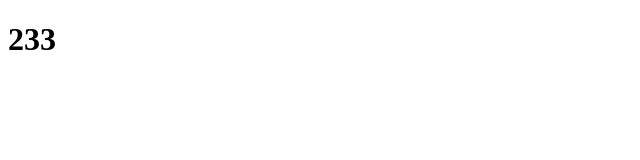
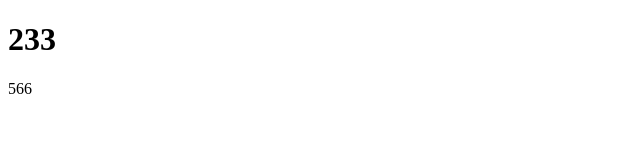
Before and after one commit to jason06286/gitText9, a plain HTML site: page index.html in a window 1280 px wide. Shown: the full height of the page, 0-640 px from the left. Drawn offline with Linux system fonts and the light colour scheme.

Commit message:
index add

```diff
--- a/index.html
+++ b/index.html
@@ -7,5 +7,6 @@
 </head>
 <body>
     <h1>233</h1>
+    <p>566</p>
 </body>
 </html>
```
